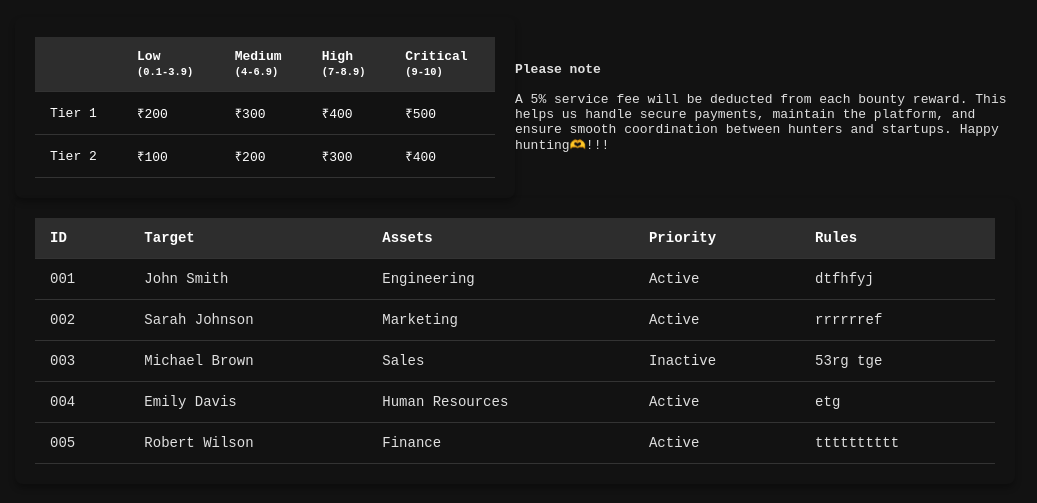
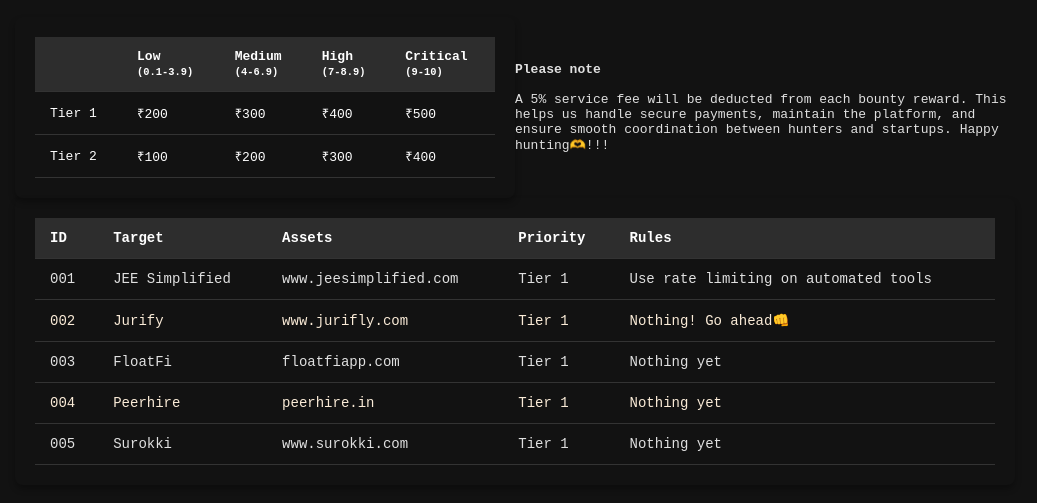
Before and after one commit to freehuntxyz/huntxyz.in, a plain HTML site: page index.html in a window 1280 px wide. Shown: the part 91-594 px from the top of the page, without its empty margins (125-1162 px from the left). Drawn offline with Linux system fonts and the light colour scheme.

Commit message:
some changes

```diff
--- a/index.html
+++ b/index.html
@@ -156,38 +156,38 @@
                 <tbody>
                     <tr>
                         <td>001</td>
-                        <td>John Smith</td>
-                        <td>Engineering</td>
-                        <td>Active</td>
-                        <td>dtfhfyj</td>
+                        <td>JEE Simplified</td>
+                        <td>www.jeesimplified.com</td>
+                        <td>Tier 1</td>
+                        <td>Use rate limiting on automated tools</td>
                     </tr>
-                    <tr>
+                    <tr style="color: antiquewhite;">
                         <td>002</td>
-                        <td>Sarah Johnson</td>
-                        <td>Marketing</td>
-                        <td>Active</td>
-                        <td>rrrrrref</td>
+                        <td>Jurify</td>
+                        <td>www.jurifly.com</td>
+                        <td>Tier 1</td>
+                        <td>Nothing! Go ahead👊</td>
                     </tr>
                     <tr>
                         <td>003</td>
-                        <td>Michael Brown</td>
-                        <td>Sales</td>
-                        <td>Inactive</td>
-                        <td>53rg tge</td>
+                        <td>FloatFi</td>
+                        <td>floatfiapp.com</td>
+                        <td>Tier 1</td>
+                        <td>Nothing yet</td>
                     </tr>
-                    <tr>
+                    <tr style="color: antiquewhite;">
                         <td>004</td>
-                        <td>Emily Davis</td>
-                        <td>Human Resources</td>
-                        <td>Active</td>
-                        <td>etg</td>
+                        <td>Peerhire</td>
+                        <td>peerhire.in</td>
+                        <td>Tier 1</td>
+                        <td>Nothing yet</td>
                     </tr>
                     <tr>
                         <td>005</td>
-                        <td>Robert Wilson</td>
-                        <td>Finance</td>
-                        <td>Active</td>
-                        <td>tttttttttt</td>
+                        <td>Surokki</td>
+                        <td>www.surokki.com</td>
+                        <td>Tier 1</td>
+                        <td>Nothing yet</td>
                     </tr>
                 </tbody>
             </table>
```
